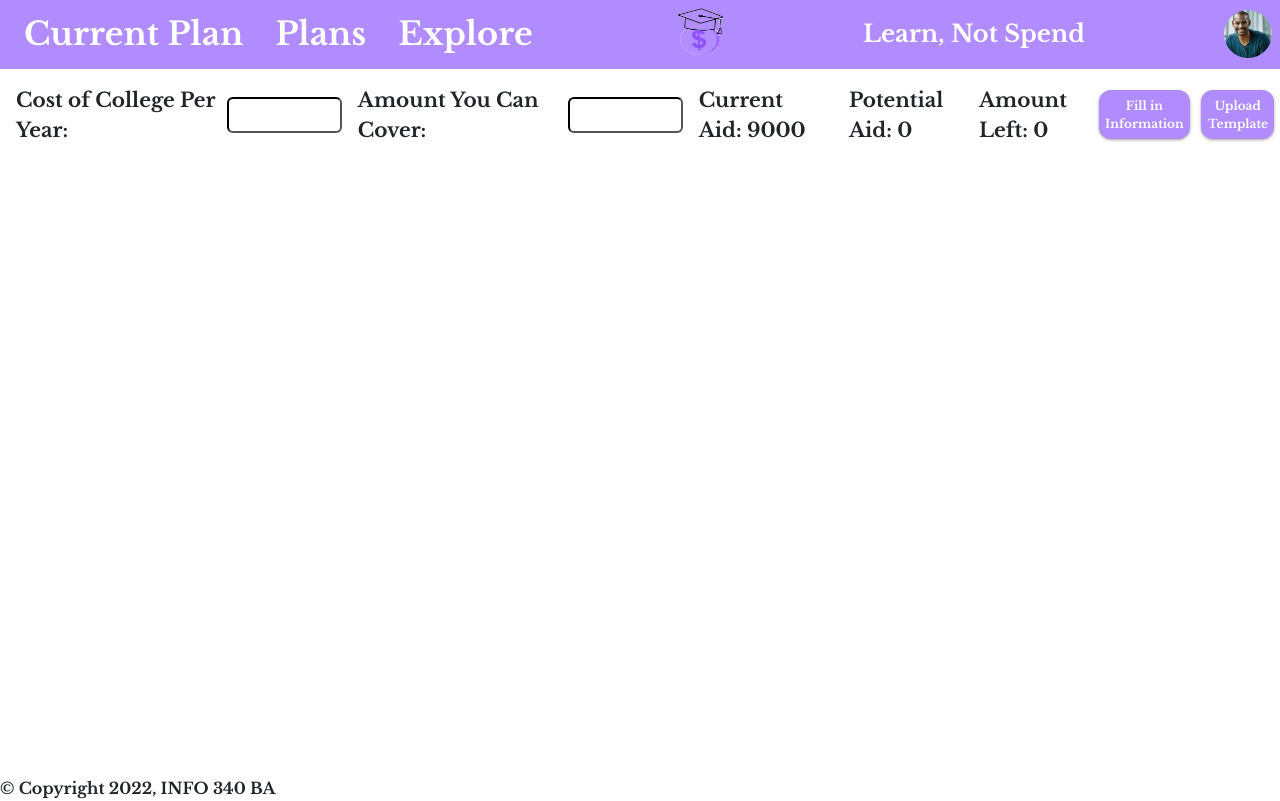
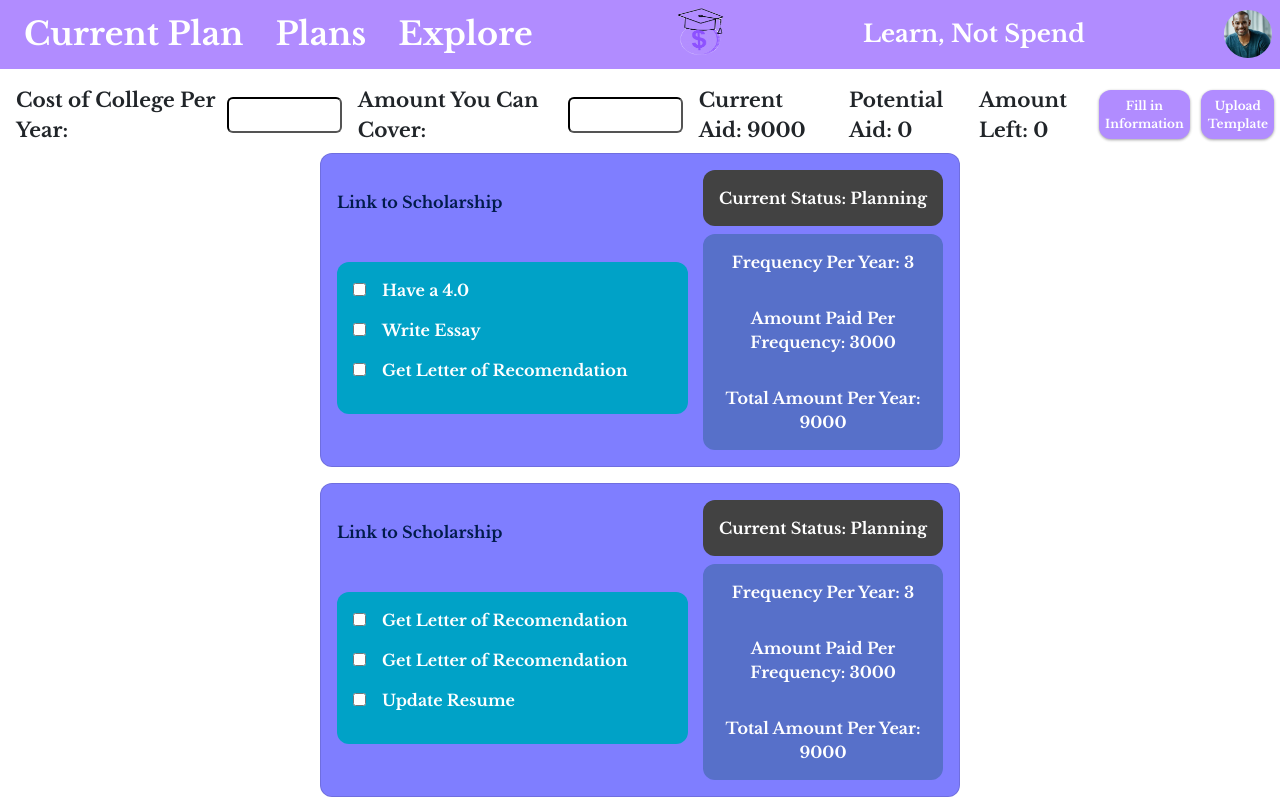
Before and after one commit to info340-wi22/Financial-Aid-Planner, a React (Create React App) app: page /main in a window 1280 px wide. Shown: the top 801 px of the page. Built offline with nearby package versions, Linux system fonts and the light colour scheme; a web font is replaced by a local one.

Commit message:
load schloarship data

```diff
--- a/src/components/content/plan/Card.js
+++ b/src/components/content/plan/Card.js
@@ -1,13 +1,14 @@
 import React from 'react';
 
 export default function Card(props) {
-  const {name, status, toDo, amount, link} = props;
+  // const {name, status, toDo, amount, link} = props;
+  const dataCard = props.schloarInfo;
   return (
     <div className='card'>
-      <Title title={name} link={link} />
-      <Status status={status} />
-      <ToDo toDo={toDo} />
-      <Amount amount={amount} />
+      <Title title={dataCard.SchloarshipName} link={dataCard.SchloarLink} />
+      <Status status={dataCard.SchloarStatus} />
+      <ToDo toDo={dataCard.SchloarshipReqs} />
+      <Amount amount={dataCard.Amount} />
     </div>
   );
 }
@@ -24,9 +25,19 @@ function Title(props) {
 
 function Status(props) {
   const status = props.status
+  let currentStatus= "";
+ if (status.Accepted.includes("currentUser")) {
+   currentStatus = "Accepted";
+ } else if (status.Rejected.includes("currentUser")) {
+   currentStatus = "Rejected";
+ } else if (status.Pending.includes("currentUser")) {
+   currentStatus = "Pending";
+ } else {
+currentStatus = "Planning";
+ }
   return (
-    <div className='status accepted'>
-      <p>Current Status: {status}</p>
+    <div className={"status " + currentStatus.toLowerCase()}>
+      <p>Current Status: {currentStatus}</p>
     </div>
   );
 }
@@ -56,11 +67,11 @@ function CheckBox(props) {
 }
 
 function Amount({amount}) {
-  const yearly = amount.freq * amount.per;
+  const yearly = amount.FreqYear * amount.AmountPerF;
   return (
     <div className='amount'>
-      <p>Frequency Per Year: {amount.freq}</p>
-      <p>Amount Paid Per Frequency: {amount.per}</p>
+      <p>Frequency Per Year: {amount.FreqYear}</p>
+      <p>Amount Paid Per Frequency: {amount.AmountPerF}</p>
       <p>Total Amount Per Year: {yearly}</p>
     </div>
   );
--- a/src/components/content/plan/CardList.js
+++ b/src/components/content/plan/CardList.js
@@ -1,11 +1,10 @@
 import React from 'react';
 import Card from './Card';
 
-export function CardList({cardList}) {
-  const cards = cardList.map((card) => {
-    const key = 'card' + card.key;
-    return <Card key={key} name={card.name} status={card.cardStatus} toDo={card.toDo} amount={card.amount} link={card.link}/>;
-  });
+export function CardList(props) {
+  const cardsData = props.cardList;
+  console.log(cardsData);
+  const cards = cardsData.map((cards) => <Card schloarInfo={cards} key={cards.postNumber}/>)
   return (
     <div className='plan'>
       {cards}
--- a/src/components/content/plan/Main.js
+++ b/src/components/content/plan/Main.js
@@ -4,7 +4,6 @@ import {CardList} from './CardList';
 
 export function Main(props) {
   const data = props.data;
-  console.log(data);
   const [cardList, setCardList] = useState([]);
   const [curScholar, setScholar] = useState('');
   const [curLink, setLink] = useState('');
@@ -47,7 +46,7 @@ export function Main(props) {
         setPerYear={setPerYearCallBack}
         setAmount={setAmountCallBack}
       />
-      <CardList cardList={cardList} />
+      <CardList cardList={data} />
     </>
   );
 }
--- a/src/data/SchloarshipData.json
+++ b/src/data/SchloarshipData.json
@@ -11,7 +11,13 @@
          "Accepted": [],
          "Rejected": [],
          "Pending": []
-      }
+      },
+      "Amount": {
+        "FreqYear": "3",
+        "AmountPerF": "3000"
+
+      },
+      "postNumber": "1"
    },
    {
       "SchloarshipName": "",
@@ -25,7 +31,12 @@
          "Accepted": [],
          "Rejected": [],
          "Pending": []
-      }
+      },
+      "Amount": {
+         "FreqYear": "3",
+         "AmountPerF": "3000"
+      },
+      "postNumber": "2"
    },
    {
       "SchloarshipName": "",
@@ -40,7 +51,12 @@
          "Accepted": [],
          "Rejected": [],
          "Pending": []
-      }
+      },
+      "Amount": {
+         "FreqYear": "3",
+         "AmountPerF": "3000"
+      },
+      "postNumber": "3"
    },
    {
       "SchloarshipName": "",
@@ -54,6 +70,11 @@
          "Accepted": [],
          "Rejected": [],
          "Pending": []
-      }
+      },
+      "Amount": {
+         "FreqYear": "3",
+         "AmountPerF": "3000"
+      },
+      "postNumber": "4"
    }
 ]
```
